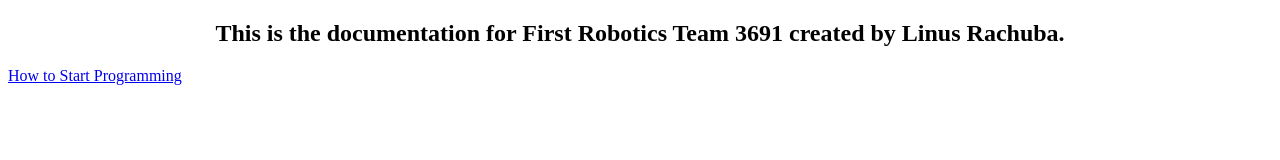
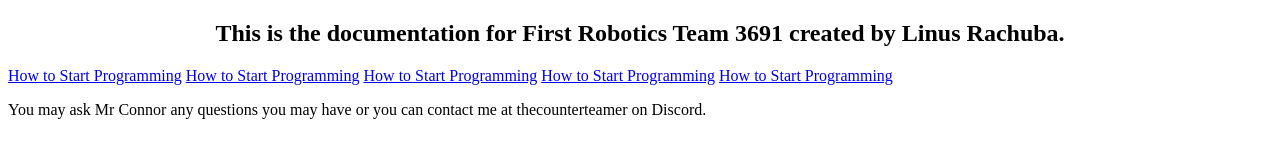
Before and after one commit to RoboRaiders3691/RoboRaiders3691.github.io, a plain HTML site: page index.html in a window 1280 px wide. Drawn offline with Linux system fonts and the light colour scheme.

Commit message:
updated credits

```diff
--- a/index.html
+++ b/index.html
@@ -7,6 +7,17 @@
         <p></p>
 
     <a href="startprogramming.html">How to Start Programming</a>
+    <a href="installingphoenix.html">How to Start Programming</a>
+    <a href="declaringmotorsandsensors.html">How to Start Programming</a>
+    <a href="controllerinputs.html">How to Start Programming</a>
+    <a href="programmingmecanum.html">How to Start Programming</a>
+
+    <p>
+
+
+
+        You may ask Mr Connor any questions you may have or you can contact me at thecounterteamer on Discord.
+    </p>
 
     </body>
 </html>
```
Also changed, not shown: installingphoenix.html (+1 -2 lines), startprogramming.html (+1 -2 lines).
